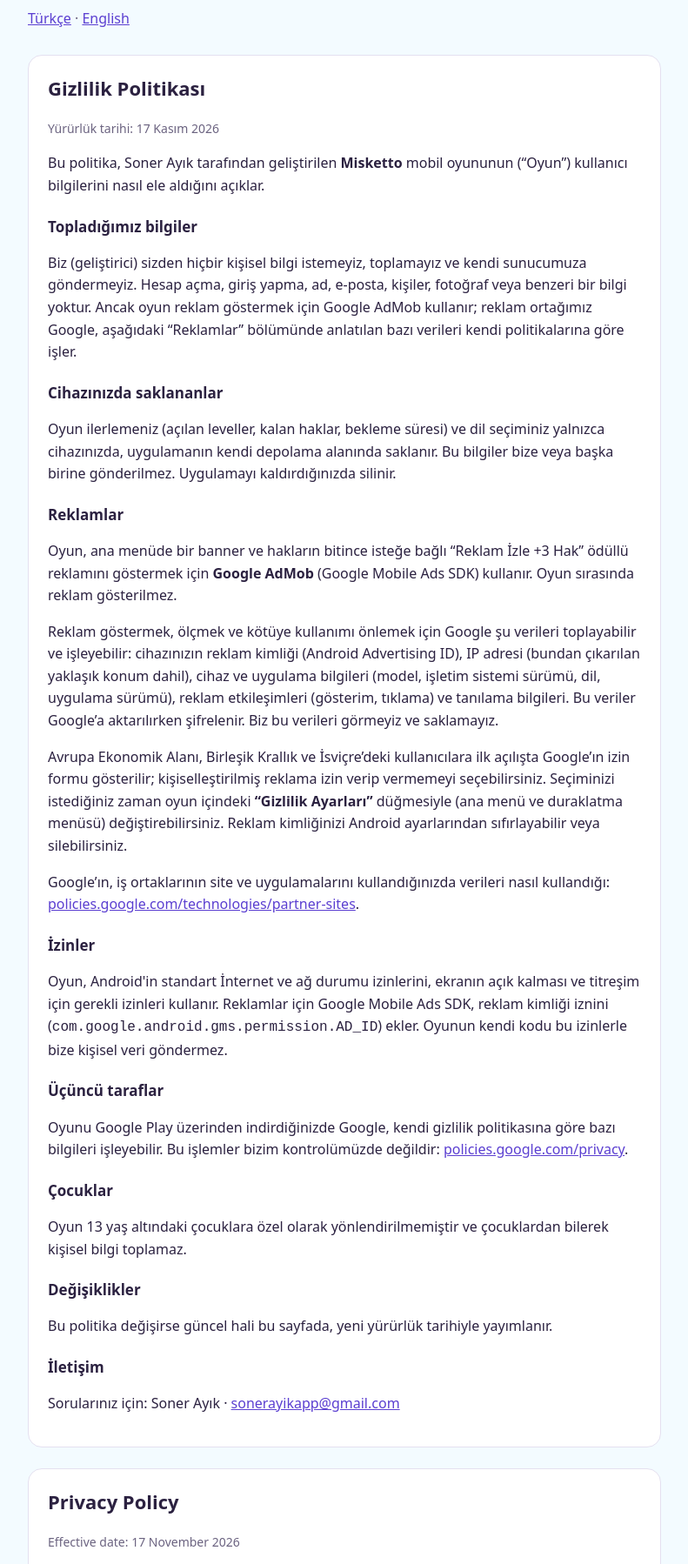
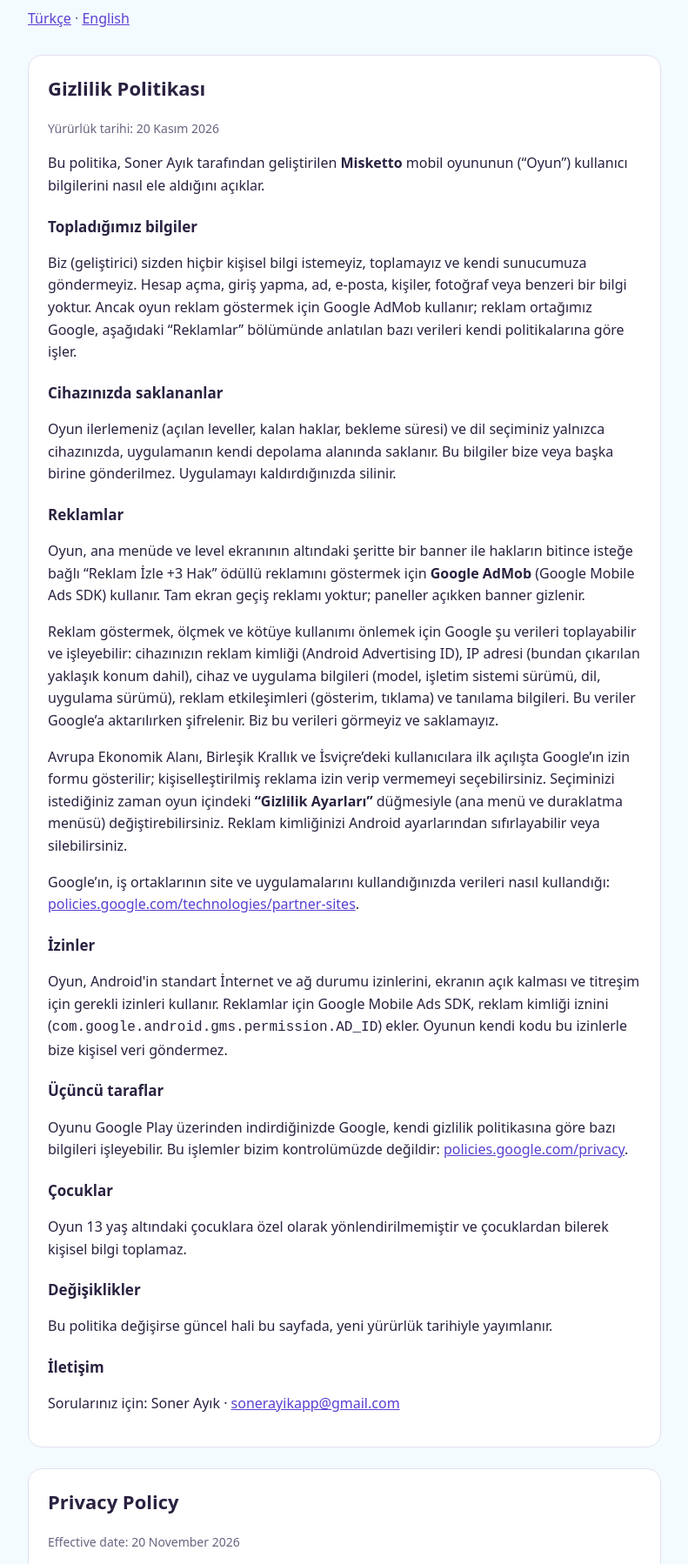
Before and after one commit to sonerayik/misketto, a plain HTML site: page index.html in a window 1280 px wide. Shown: the part 99-1897 px from the top of the page at 87% size, without its empty margins (244-1035 px from the left). Drawn offline with Linux system fonts and the light colour scheme.

Commit message:
Add files via upload

```diff
--- a/index.html
+++ b/index.html
@@ -33,7 +33,7 @@
 
 <section id="tr">
 <h2>Gizlilik Politikası</h2>
-<p class="muted">Yürürlük tarihi: 17 Kasım 2026</p>
+<p class="muted">Yürürlük tarihi: 20 Kasım 2026</p>
 <p>Bu politika, Soner Ayık tarafından geliştirilen <strong>Misketto</strong> mobil oyununun (“Oyun”) kullanıcı bilgilerini nasıl ele aldığını açıklar.</p>
 
 <h3>Topladığımız bilgiler</h3>
@@ -43,7 +43,7 @@
 <p>Oyun ilerlemeniz (açılan leveller, kalan haklar, bekleme süresi) ve dil seçiminiz yalnızca cihazınızda, uygulamanın kendi depolama alanında saklanır. Bu bilgiler bize veya başka birine gönderilmez. Uygulamayı kaldırdığınızda silinir.</p>
 
 <h3>Reklamlar</h3>
-<p>Oyun, ana menüde bir banner ve hakların bitince isteğe bağlı “Reklam İzle +3 Hak” ödüllü reklamını göstermek için <strong>Google AdMob</strong> (Google Mobile Ads SDK) kullanır. Oyun sırasında reklam gösterilmez.</p>
+<p>Oyun, ana menüde ve level ekranının altındaki şeritte bir banner ile hakların bitince isteğe bağlı “Reklam İzle +3 Hak” ödüllü reklamını göstermek için <strong>Google AdMob</strong> (Google Mobile Ads SDK) kullanır. Tam ekran geçiş reklamı yoktur; paneller açıkken banner gizlenir.</p>
 <p>Reklam göstermek, ölçmek ve kötüye kullanımı önlemek için Google şu verileri toplayabilir ve işleyebilir: cihazınızın reklam kimliği (Android Advertising ID), IP adresi (bundan çıkarılan yaklaşık konum dahil), cihaz ve uygulama bilgileri (model, işletim sistemi sürümü, dil, uygulama sürümü), reklam etkileşimleri (gösterim, tıklama) ve tanılama bilgileri. Bu veriler Google’a aktarılırken şifrelenir. Biz bu verileri görmeyiz ve saklamayız.</p>
 <p>Avrupa Ekonomik Alanı, Birleşik Krallık ve İsviçre’deki kullanıcılara ilk açılışta Google’ın izin formu gösterilir; kişiselleştirilmiş reklama izin verip vermemeyi seçebilirsiniz. Seçiminizi istediğiniz zaman oyun içindeki <strong>“Gizlilik Ayarları”</strong> düğmesiyle (ana menü ve duraklatma menüsü) değiştirebilirsiniz. Reklam kimliğinizi Android ayarlarından sıfırlayabilir veya silebilirsiniz.</p>
 <p>Google’ın, iş ortaklarının site ve uygulamalarını kullandığınızda verileri nasıl kullandığı: <a href="https://policies.google.com/technologies/partner-sites">policies.google.com/technologies/partner-sites</a>.</p>
@@ -66,7 +66,7 @@
 
 <section id="en">
 <h2>Privacy Policy</h2>
-<p class="muted">Effective date: 17 November 2026</p>
+<p class="muted">Effective date: 20 November 2026</p>
 <p>This policy explains how the mobile game <strong>Misketto</strong> (“the Game”), developed by Soner Ayık, handles user information.</p>
 
 <h3>Information we collect</h3>
@@ -76,7 +76,7 @@
 <p>Your game progress (unlocked levels, remaining shots, refill timer) and your language choice are stored only on your device, in the app's own storage. This data is not sent to us or to anyone else, and it is deleted when you uninstall the app.</p>
 
 <h3>Advertising</h3>
-<p>The Game uses <strong>Google AdMob</strong> (Google Mobile Ads SDK) to show a banner on the main menu and an optional rewarded ad (“Watch Ad +3 Shots”) when you run out of shots. No ads are shown during gameplay.</p>
+<p>The Game uses <strong>Google AdMob</strong> (Google Mobile Ads SDK) to show a banner on the main menu and in the strip below the level screen, and an optional rewarded ad (“Watch Ad +3 Shots”) when you run out of shots. There are no full-screen interstitial ads; the banner is hidden while panels are open.</p>
 <p>To serve and measure ads and to prevent fraud, Google may collect and process: your device’s advertising ID (Android Advertising ID), IP address (including approximate location derived from it), device and app information (model, OS version, language, app version), ad interactions (impressions, clicks) and diagnostics. This data is encrypted in transit to Google. We do not see or store this data.</p>
 <p>Users in the European Economic Area, the United Kingdom and Switzerland are shown Google’s consent form on first launch and can choose whether to allow personalised ads. You can change your choice at any time with the in-game <strong>“Privacy Settings”</strong> button (main menu and pause menu). You can reset or delete your advertising ID in Android settings.</p>
 <p>How Google uses data when you use its partners’ sites or apps: <a href="https://policies.google.com/technologies/partner-sites">policies.google.com/technologies/partner-sites</a>.</p>
```
